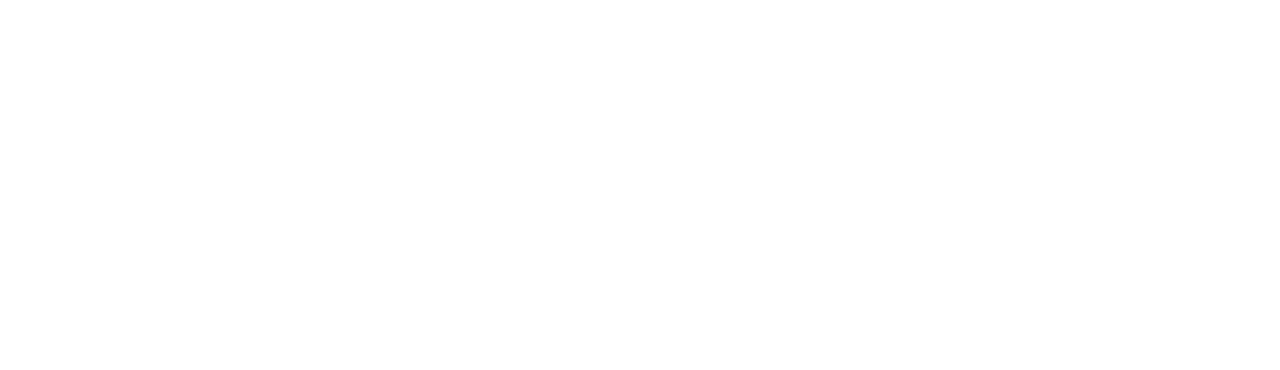
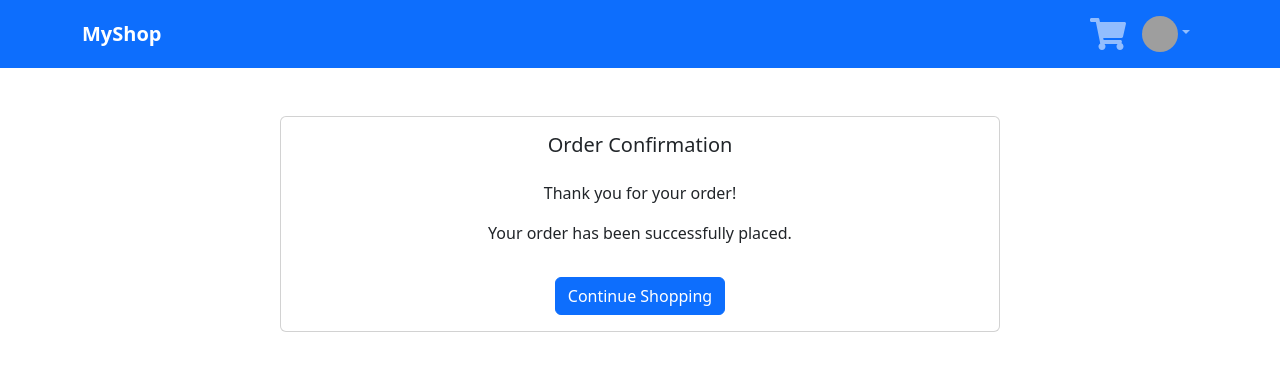
Before and after one commit to whooaami/e-commerce-app, a React (Create React App) app in the folder ui-module/: page /order/confirm in a window 1280 px wide. Before the commit this address had no page. Shown: the top 370 px of the page. Built offline with nearby package versions, Linux system fonts and the light colour scheme; grey boxes are pictures that could not be loaded; what axios-auth-refresh would draw is missing.

Commit message:
Add page for order confirmation

```diff
--- a/ui-module/src/App.js
+++ b/ui-module/src/App.js
@@ -10,6 +10,7 @@
 import Profile from "./pages/Profile";
 import WishList from "./pages/WishList";
 import Order from "./pages/Order";
+import OrderConfirm from "./pages/OrderConfirm";
 
 function App() {
   return (
@@ -30,6 +31,7 @@
       <Route path="/cart/" element={<Cart />} />
       <Route path="/saved-list/" element={<WishList />} />
       <Route path="/order/" element={<Order />} />
+      <Route path="/order/confirm/" element={<OrderConfirm />} />
     </Routes>
   );
 }
--- a/ui-module/src/pages/Order.jsx
+++ b/ui-module/src/pages/Order.jsx
@@ -1,4 +1,5 @@
 import React, { useState, useEffect } from "react";
+import { Link } from "react-router-dom";
 import { Table, Button, Form } from "react-bootstrap";
 import { fetcher } from "../helpers/axios";
 import { getAccessToken } from "../hooks/user.actions";
@@ -150,6 +151,11 @@
               </div>
             </div>
           ))}
+          <div className="text-center mt-5">
+            <Link to="/order/confirm/" className="btn btn-success">
+              Confirm order
+            </Link>
+          </div>
         </div>
       ) : (
         <div className="text-center mt-5">
--- /dev/null
+++ b/ui-module/src/pages/OrderConfirm.jsx
@@ -0,0 +1,32 @@
+import React from "react";
+import { Container, Row, Col, Card, Button } from "react-bootstrap";
+import Layout from "../components/Layout";
+
+const OrderConfirm = () => {
+  return (
+    <Layout>
+      <Container>
+        <Row className="justify-content-center mt-5">
+          <Col xs={12} md={8}>
+            <Card>
+              <Card.Body>
+                <Card.Title className="text-center mb-4">Order Confirmation</Card.Title>
+                <Card.Text className="text-center">
+                  Thank you for your order!
+                </Card.Text>
+                <Card.Text className="text-center">
+                  Your order has been successfully placed.
+                </Card.Text>
+                <div className="d-flex justify-content-center">
+                  <Button variant="primary" className="mt-3" href="/">Continue Shopping</Button>
+                </div>
+              </Card.Body>
+            </Card>
+          </Col>
+        </Row>
+      </Container>
+    </Layout>
+  );
+};
+
+export default OrderConfirm;
```
